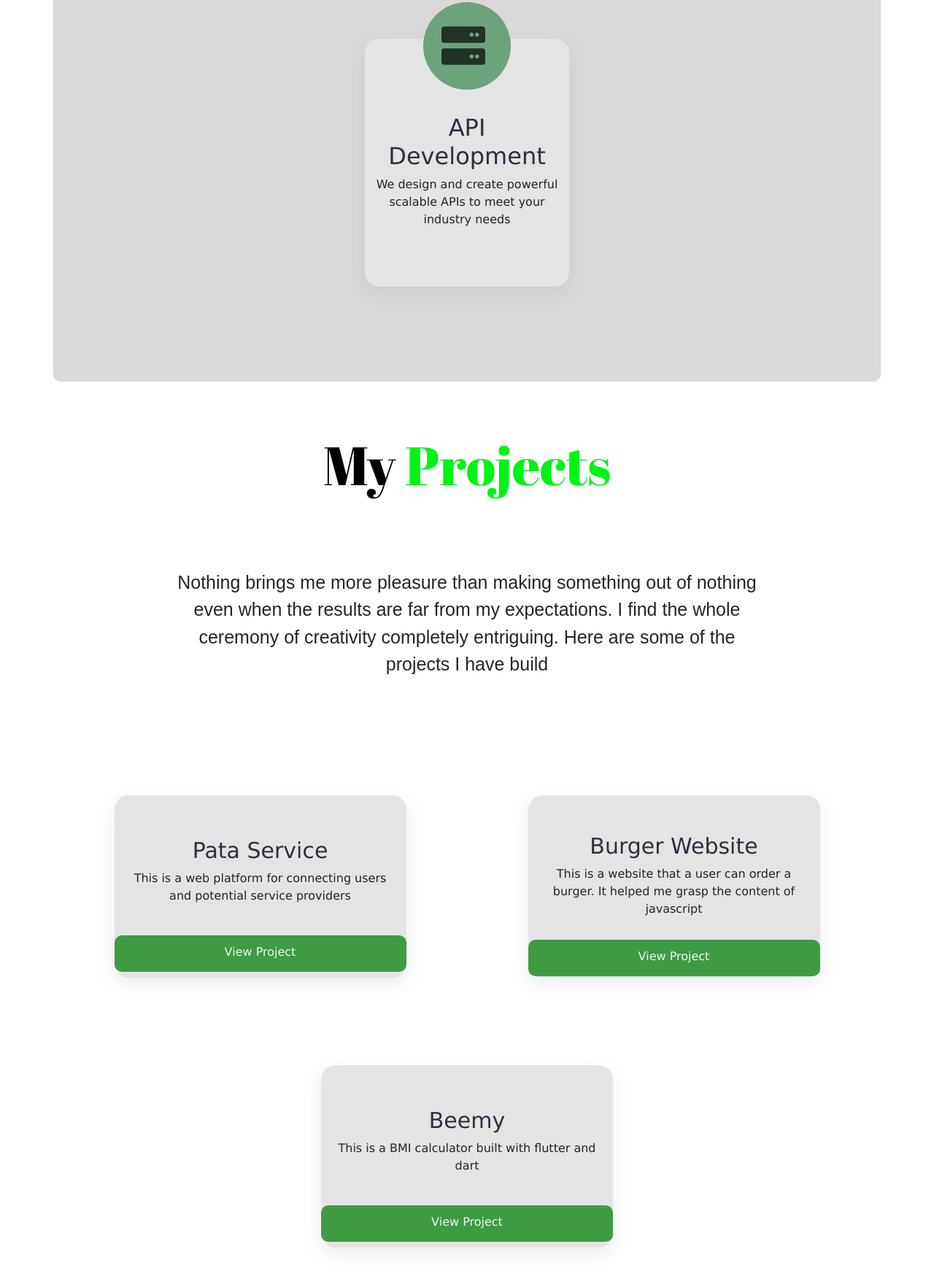
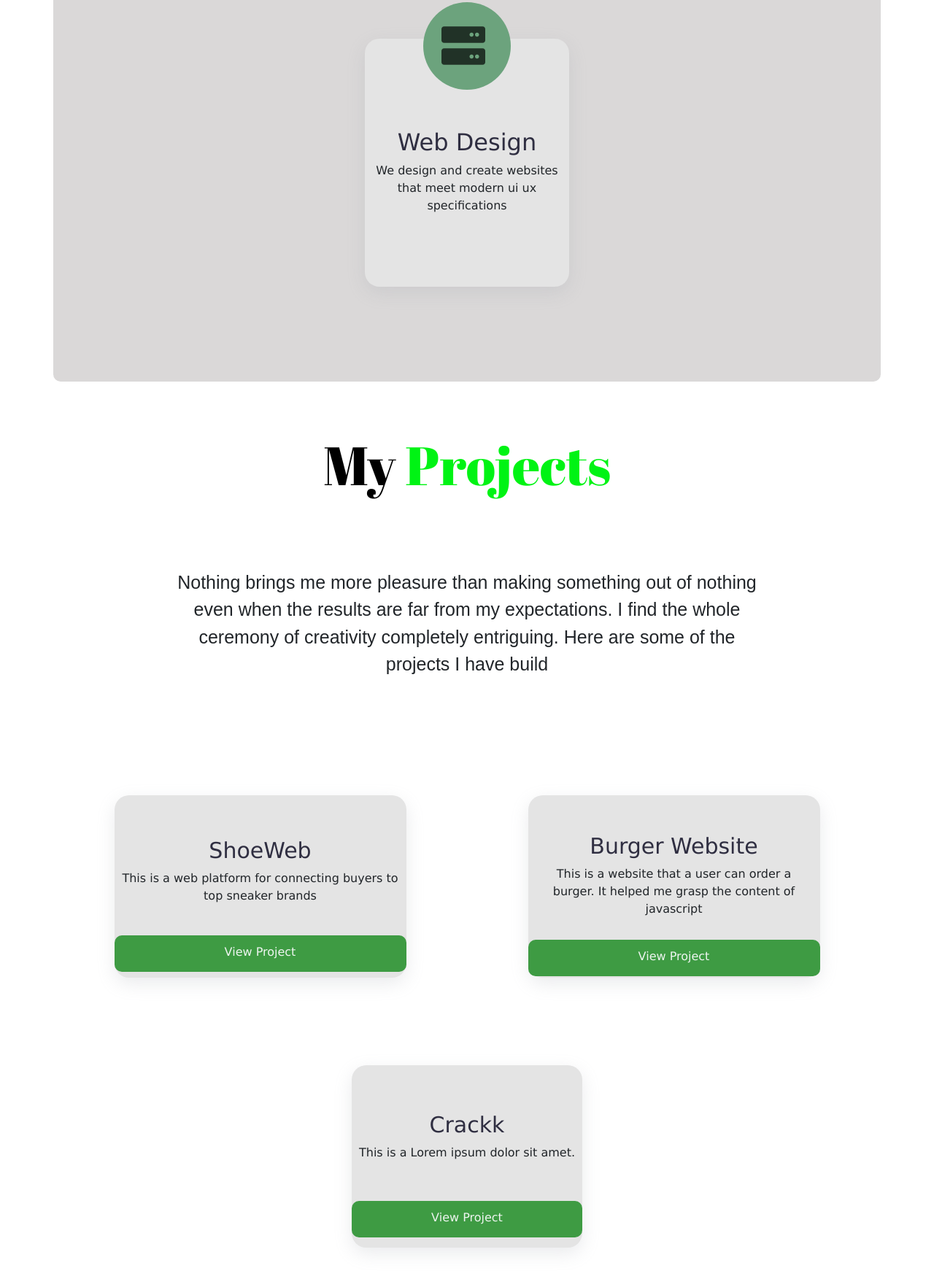
Before and after one commit to prolly-jesse/portfolio, a plain HTML site: page index.html in a window 1280 px wide. Shown: the part 2946-4699 px from the top of the page at 73% size. Drawn offline with nearby package versions, Linux system fonts and the light colour scheme; a web font is replaced by a local one.

Commit message:
Update index.html

```diff
--- a/index.html
+++ b/index.html
@@ -140,8 +140,8 @@
             <p>
               Well I'm in a position to create simple to complex web
               applications to meet the user needs. I have a specialisation in
-              Web design and web development both frontend and backend. I can
-              build scalable Restful APIs.
+              Web design and web development both frontend and backend .
+
             </p>
           </div>
 
@@ -177,10 +177,10 @@
                 <i class="fa-solid fa-server"></i>
               </div>
               <div class="card-info">
-                <h2>API Development</h2>
+                <h2>Web Design</h2>
                 <p>
-                  We design and create powerful scalable APIs to meet your
-                  industry needs
+                  We design and create websites that meet modern ui ux specifications
+
                 </p>
               </div>
             </div>
@@ -206,10 +206,10 @@
           <div class="service-cards">
             <div class="project-card">
               <div class="card-info">
-                <h2>Pata Service</h2>
+                <h2>ShoeWeb</h2>
                 <p>
-                  This is a web platform for connecting users and potential
-                  service providers
+                  This is a web platform for connecting buyers to top sneaker brands
+
                 </p>
               </div>
               <div class="view-project">
@@ -233,8 +233,8 @@
 
             <div class="project-card">
               <div class="card-info">
-                <h2>Beemy</h2>
-                <p>This is a BMI calculator built with flutter and dart</p>
+                <h2>Crackk</h2>
+                <p>This is a Lorem ipsum dolor sit amet.</p>
               </div>
               <div class="view-project">
                 <a href="The project" target="_blank"> <p>View Project</p> </a>
```
